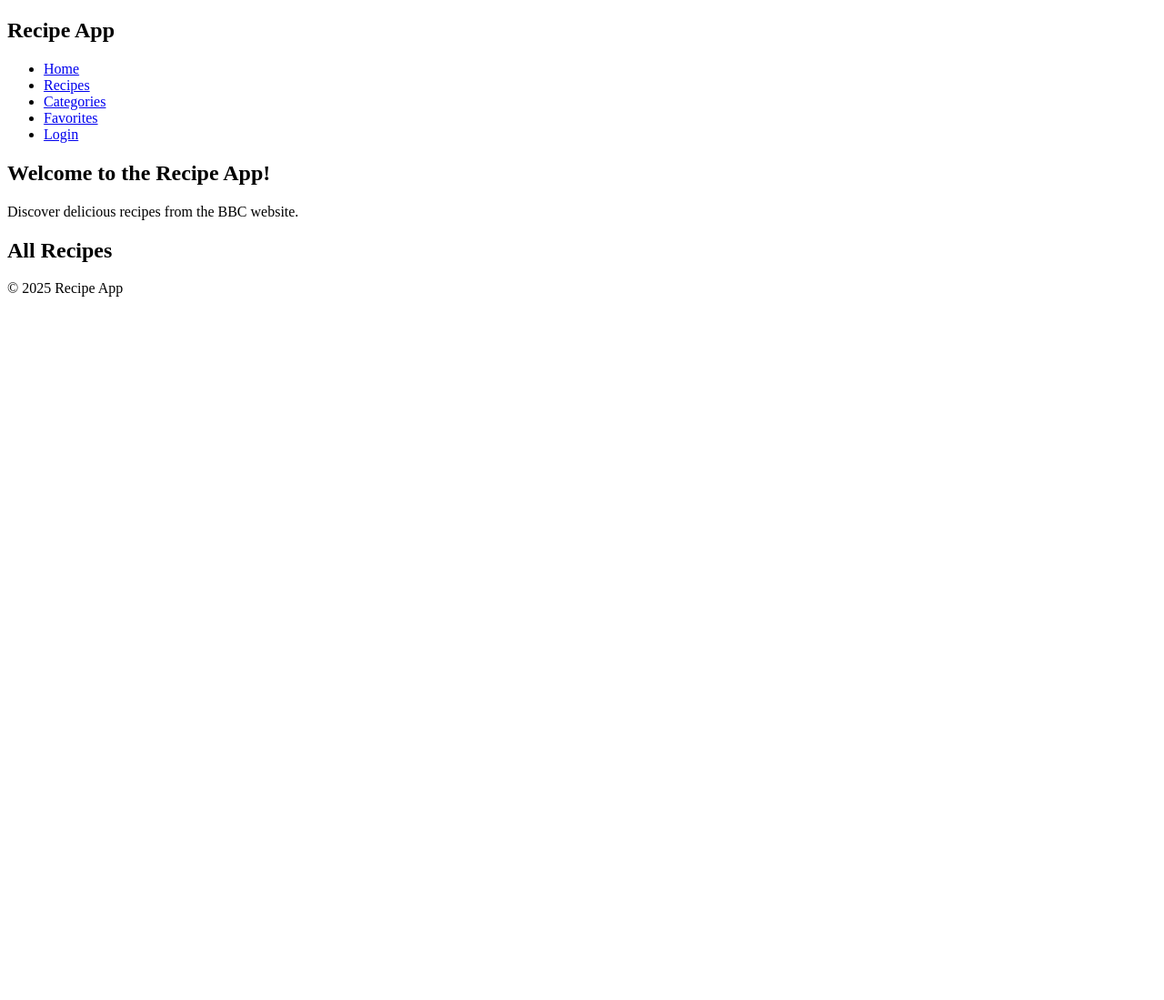
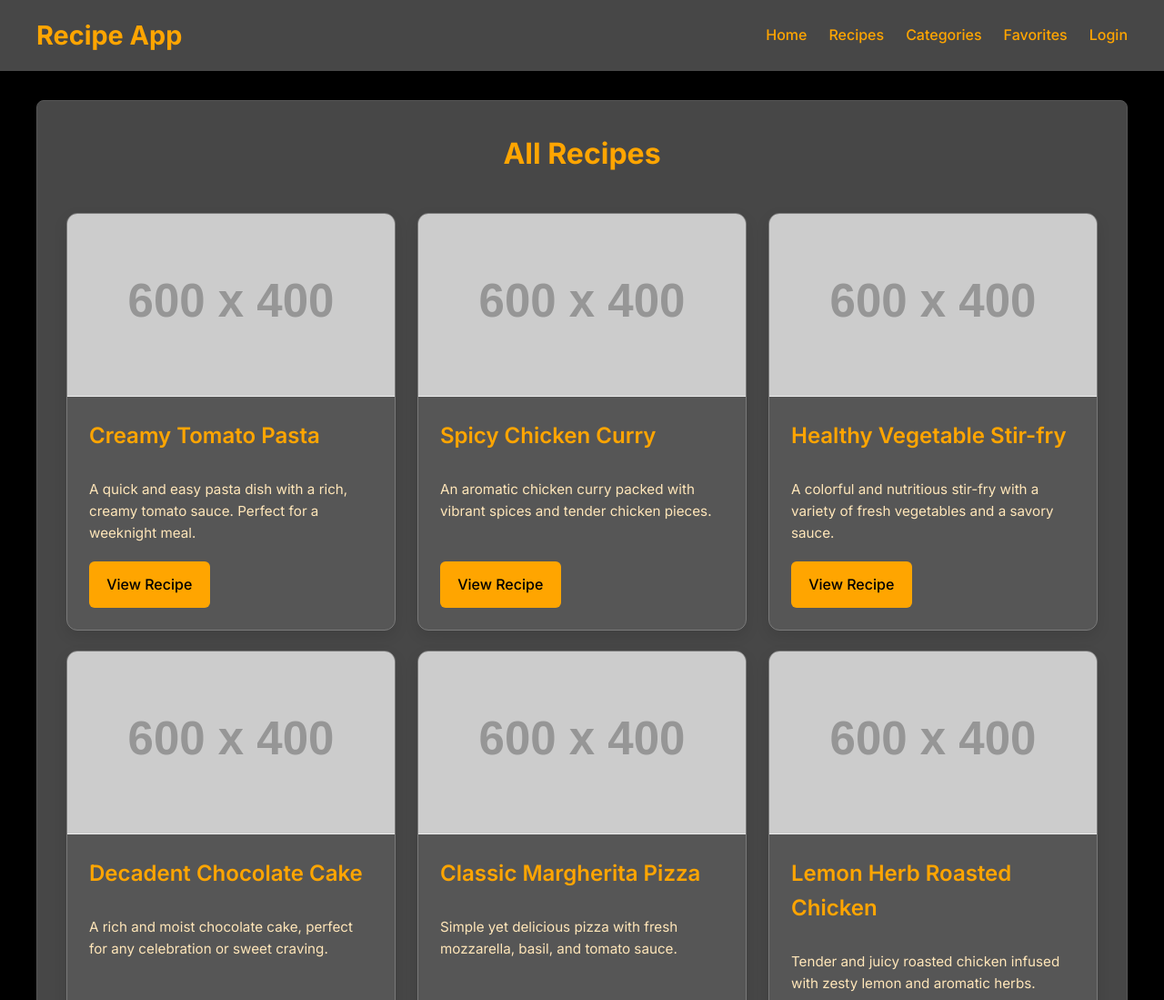
Before and after one commit to tomm00se/NWT-EoMA, a plain HTML site: page index.html in a window 1280 px wide. Shown: the top 1099 px of the page at 91% size. Before the commit the page ends 800 px from the top, so only its background shows below. Drawn offline with Linux system fonts and the light colour scheme; placeholder pictures from the web are drawn by us.

Commit message:
create recipe cards and basic nav bar without searchbar and hardcoded recipe data

```diff
--- /dev/null
+++ b/css/index.css
@@ -0,0 +1,226 @@
+/* General Body Styles */
+body {
+  font-family: "Inter", sans-serif;
+  margin: 0;
+  background-color: #000000;
+  color: #ffffff;
+  line-height: 1.6;
+}
+
+/* Header and Navigation */
+header {
+  background-color: #474747; /* Orange header */
+  color: #ffa500;
+  padding: 1rem 0;
+  box-shadow: 0 2px 4px rgba(0, 0, 0, 0.1);
+}
+
+nav {
+  display: flex;
+  justify-content: space-between;
+  align-items: center;
+  max-width: 1200px;
+  margin: 0 auto;
+  padding: 0 1.5rem;
+  flex-wrap: wrap; /* Allow navigation items to wrap */
+}
+
+nav h1 {
+  margin: 0;
+  font-size: 1.8rem;
+}
+
+nav ul {
+  list-style: none;
+  margin: 0;
+  padding: 0;
+  display: flex;
+  gap: 1.5rem;
+  flex-wrap: wrap; /* Allow list items to wrap */
+}
+
+nav ul li a {
+  color: #ffa500;
+  text-decoration: none;
+  font-weight: 500;
+  padding: 0.5rem 0;
+  transition: color 0.3s ease;
+}
+
+nav ul li a:hover {
+  color: #fdba3c; /* Lighter orange on hover */
+}
+
+/* Main Content Area */
+main {
+  max-width: 1200px;
+  margin: 2rem auto;
+  padding: 0 1.5rem;
+}
+
+section {
+  background-color: #474747;
+  border: 1px solid #565656;
+  padding: 2rem;
+  border-radius: 8px;
+  box-shadow: 0 4px 10px rgba(0, 0, 0, 0.05);
+  margin-bottom: 2rem;
+}
+
+section.hidden {
+  display: none;
+}
+
+h2 {
+  color: #ffa500; /* All Recipes Text colour*/
+  font-size: 2rem;
+  margin-top: 0;
+  margin-bottom: 1.5rem;
+  text-align: center;
+}
+
+/* Recipe Card Styles */
+#recipe-list {
+  display: grid;
+  grid-template-columns: repeat(auto-fit, minmax(280px, 1fr));
+  gap: 1.5rem;
+  padding: 1rem 0;
+}
+
+.recipe-card {
+  background-color: #565656;
+  border: 1px solid #7a7a7a;
+  border-radius: 12px;
+  box-shadow: 0 6px 15px rgba(0, 0, 0, 0.1);
+  overflow: hidden;
+  transition: transform 0.3s ease, box-shadow 0.3s ease;
+  display: flex;
+  flex-direction: column;
+  height: 100%; /* Ensure cards take full height of grid item */
+}
+
+.recipe-card:hover {
+  transform: translateY(-2px);
+  box-shadow: 0 10px 20px rgba(0, 0, 0, 0.15);
+}
+
+.recipe-card-image {
+  width: 100%;
+  height: 200px; /* Fixed height for images */
+  object-fit: cover; /* Cover the area, cropping if necessary */
+  border-bottom: 1px solid #eee;
+}
+
+.recipe-card-content {
+  padding: 1.5rem;
+  flex-grow: 1; /* Allows content to expand and push button to bottom */
+  display: flex;
+  flex-direction: column;
+}
+
+.recipe-card-title {
+  font-size: 1.5rem;
+  color: #ffa500;
+  margin-top: 0;
+  margin-bottom: 0.75rem;
+  font-weight: 600;
+}
+
+.recipe-card-description {
+  font-size: 0.95rem;
+  color: #ffe6b9;
+  margin-bottom: 1rem;
+  flex-grow: 1; /* Allows description to take up available space */
+}
+
+.recipe-card-button {
+  display: inline-block;
+  background-color: #ffa500;
+  color: #000000;
+  padding: 0.8rem 1.2rem;
+  border-radius: 6px;
+  text-decoration: none;
+  font-weight: 500;
+  text-align: center;
+  transition: background-color 0.3s ease, transform 0.2s ease;
+  align-self: flex-start; /* Align button to the start of the flex container */
+  border: none;
+  cursor: pointer;
+}
+
+.recipe-card-button:hover {
+  background-color: #ff8000; /* Darker orange on hover */
+  transform: translateY(-2px);
+}
+
+/* Footer Styles */
+footer {
+  text-align: center;
+  padding: 1.5rem;
+  background-color: #474747; /* Darker footer with AA WCAG accessible text */
+  color: #ffae00;
+  margin-top: 3rem;
+}
+
+/* Responsive Adjustments */
+@media (max-width: 768px) {
+  nav {
+    flex-direction: column;
+    align-items: flex-start;
+    gap: 1rem;
+  }
+
+  nav ul {
+    flex-direction: column;
+    align-items: flex-start;
+    width: 100%;
+    gap: 0.5rem;
+  }
+
+  nav ul li a {
+    padding: 0.3rem 0;
+  }
+
+  h2 {
+    font-size: 1.75rem;
+  }
+
+  .recipe-card-title {
+    font-size: 1.3rem;
+  }
+}
+
+@media (max-width: 480px) {
+  main {
+    padding: 0 1rem;
+  }
+
+  section {
+    padding: 1.5rem;
+  }
+
+  h2 {
+    font-size: 1.5rem;
+  }
+
+  .recipe-card-image {
+    height: 180px;
+  }
+
+  .recipe-card-content {
+    padding: 1rem;
+  }
+
+  .recipe-card-title {
+    font-size: 1.2rem;
+  }
+
+  .recipe-card-description {
+    font-size: 0.9rem;
+  }
+
+  .recipe-card-button {
+    padding: 0.7rem 1rem;
+    font-size: 0.9rem;
+  }
+}
--- a/css/signin.css
+++ b/css/signin.css
@@ -74,7 +74,8 @@ body {
 }
 
 /* Form styling - consistent across both forms */
-.sign-in-form, .register-form {
+.sign-in-form,
+.register-form {
   width: 100%;
 }
 
--- a/index.html
+++ b/index.html
@@ -4,9 +4,15 @@
     <meta charset="UTF-8" />
     <meta name="viewport" content="width=device-width, initial-scale=1.0" />
     <title>Recipes App</title>
+    <!-- Link to external CSS file -->
+    <link rel="stylesheet" href="./css/index.css" />
+    <!-- Link to Google Fonts for Inter -->
+    <link
+      href="https://fonts.googleapis.com/css2?family=Inter:wght@300;400;500;600;700&display=swap"
+      rel="stylesheet"
+    />
   </head>
   <body>
-    <!-- TODO: scream and cry that i cant use react -->
     <header>
       <nav>
         <h1>Recipe App</h1>
@@ -21,14 +27,19 @@
     </header>
 
     <main id="app-content">
-      <section id="home-section" class="active">
+      <!-- The home-section is hidden by default -->
+      <section id="home-section" class="hidden">
         <h2>Welcome to the Recipe App!</h2>
         <p>Discover delicious recipes from the BBC website.</p>
       </section>
 
-      <section id="recipes-section" class="hidden">
+      <!-- The recipes-section is active by default -->
+      <section id="recipes-section" class="active">
         <h2>All Recipes</h2>
-        <div id="recipe-list"></div>
+        <div id="recipe-list">
+          <!-- Recipe cards will be dynamically populated here by JavaScript -->
+          <p id="loading-message">Loading recipes...</p>
+        </div>
       </section>
     </main>
 
@@ -36,6 +47,7 @@
       <p>&copy; 2025 Recipe App</p>
     </footer>
 
-    <script src="js/script.js"></script>
+    <!-- Link to external JavaScript file -->
+    <script src="./js/index.js"></script>
   </body>
 </html>
--- /dev/null
+++ b/js/index.js
@@ -0,0 +1,109 @@
+document.addEventListener("DOMContentLoaded", () => {
+  const recipeList = document.getElementById("recipe-list");
+  const loadingMessage = document.getElementById("loading-message");
+
+  // Function to create a single recipe card HTML string
+  function createRecipeCard(recipe) {
+    // Using template literals for cleaner HTML string construction
+    return `
+      <div class="recipe-card">
+        <img
+          src="${recipe.imageUrl}"
+          alt="${recipe.title}"
+          class="recipe-card-image"
+          onerror="this.onerror=null;this.src='https://placehold.co/600x400/cccccc/333333?text=Image+Not+Found';"
+        />
+        <div class="recipe-card-content">
+          <h3 class="recipe-card-title">${recipe.title}</h3>
+          <p class="recipe-card-description">${recipe.description}</p>
+          <a href="${recipe.link}" class="recipe-card-button">View Recipe</a>
+        </div>
+      </div>
+    `;
+  }
+
+  // Function to fetch and display recipes
+  async function fetchAndDisplayRecipes() {
+    // loading messages
+    loadingMessage.style.display = "block";
+    recipeList.innerHTML = '<p id="loading-message">Loading recipes...</p>';
+
+    try {
+      // TODO: Call PHP API to get data to populate
+
+      // mock data for demonstration
+      // TODO: Remove Mock data before submission
+      const mockRecipes = [
+        {
+          id: 1,
+          title: "Creamy Tomato Pasta",
+          description:
+            "A quick and easy pasta dish with a rich, creamy tomato sauce. Perfect for a weeknight meal.",
+          imageUrl:
+            "https://placehold.co/600x400/ffa500/000000?text=Delicious+Pasta",
+          link: "#recipe-1",
+        },
+        {
+          id: 2,
+          title: "Spicy Chicken Curry",
+          description:
+            "An aromatic chicken curry packed with vibrant spices and tender chicken pieces.",
+          imageUrl:
+            "https://placehold.co/600x400/ffa500/000000?text=Chicken+Curry",
+          link: "#recipe-2",
+        },
+        {
+          id: 3,
+          title: "Healthy Vegetable Stir-fry",
+          description:
+            "A colorful and nutritious stir-fry with a variety of fresh vegetables and a savory sauce.",
+          imageUrl:
+            "https://placehold.co/600x400/ffa500/000000?text=Vegetable+Stir-fry",
+          link: "#recipe-3",
+        },
+        {
+          id: 4,
+          title: "Decadent Chocolate Cake",
+          description:
+            "A rich and moist chocolate cake, perfect for any celebration or sweet craving.",
+          imageUrl:
+            "https://placehold.co/600x400/ffa500/000000?text=Chocolate+Cake",
+          link: "#recipe-4",
+        },
+        {
+          id: 5,
+          title: "Classic Margherita Pizza",
+          description:
+            "Simple yet delicious pizza with fresh mozzarella, basil, and tomato sauce.",
+          imageUrl:
+            "https://placehold.co/600x400/ffa500/000000?text=Margherita+Pizza",
+          link: "#recipe-5",
+        },
+        {
+          id: 6,
+          title: "Lemon Herb Roasted Chicken",
+          description:
+            "Tender and juicy roasted chicken infused with zesty lemon and aromatic herbs.",
+          imageUrl:
+            "https://placehold.co/600x400/ffa500/000000?text=Roasted+Chicken",
+          link: "#recipe-6",
+        },
+      ];
+
+      // clear loading message
+      recipeList.innerHTML = "";
+
+      // iterate over the mock data and create cards
+      mockRecipes.forEach((recipe) => {
+        recipeList.insertAdjacentHTML("beforeend", createRecipeCard(recipe));
+      });
+    } catch (error) {
+      console.error("Error fetching recipes:", error);
+      recipeList.innerHTML =
+        '<p style="color: red; text-align: center;">Failed to load recipes. Please try again later.</p>';
+    }
+  }
+
+  // Call fetch function to fetch and display recipes when on page load
+  fetchAndDisplayRecipes();
+});
```
Also changed, not shown: signin.html (line endings or trailing spaces). Lines whose indentation alone changed are shown as unchanged.
